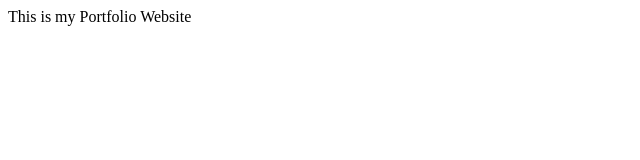
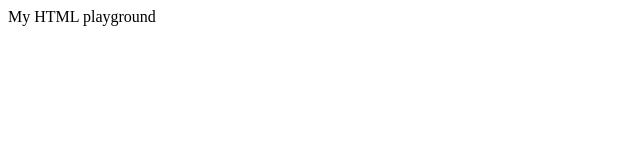
Before and after one commit to muravaishnavi/muravaishnavi.github.io, a plain HTML site: page index.html in a window 1280 px wide. Shown: the full height of the page, 0-640 px from the left. Drawn offline with Linux system fonts and the light colour scheme.

Commit message:
Update index.html
Update index.html

```diff
--- a/index.html
+++ b/index.html
@@ -5,6 +5,6 @@
     <title>My Portfolio</title>
   </head>
   <body>
-    This is my Portfolio Website
+    My HTML playground
   </body>
 </html>
```
